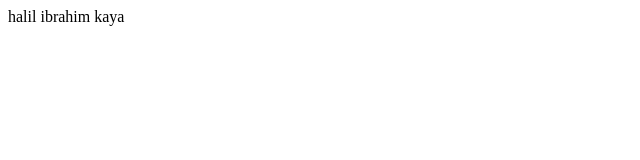
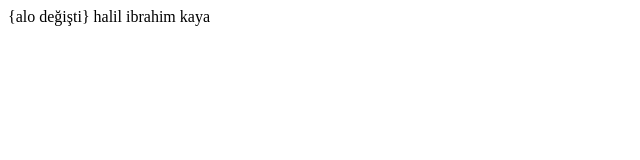
Before and after one commit to halil1919/haliltayfun1, a plain HTML site: page index.html in a window 1280 px wide. Shown: the whole page, without its empty margins (0-640 px from the left). Drawn offline with Linux system fonts and the light colour scheme.

Commit message:
ilk değişiklik
asdsada

```diff
--- a/index.html
+++ b/index.html
@@ -5,6 +5,7 @@
     <title>Title</title>
 </head>
 <body>
+ {alo değişti}
 halil ibrahim kaya
 </body>
 </html>
```
